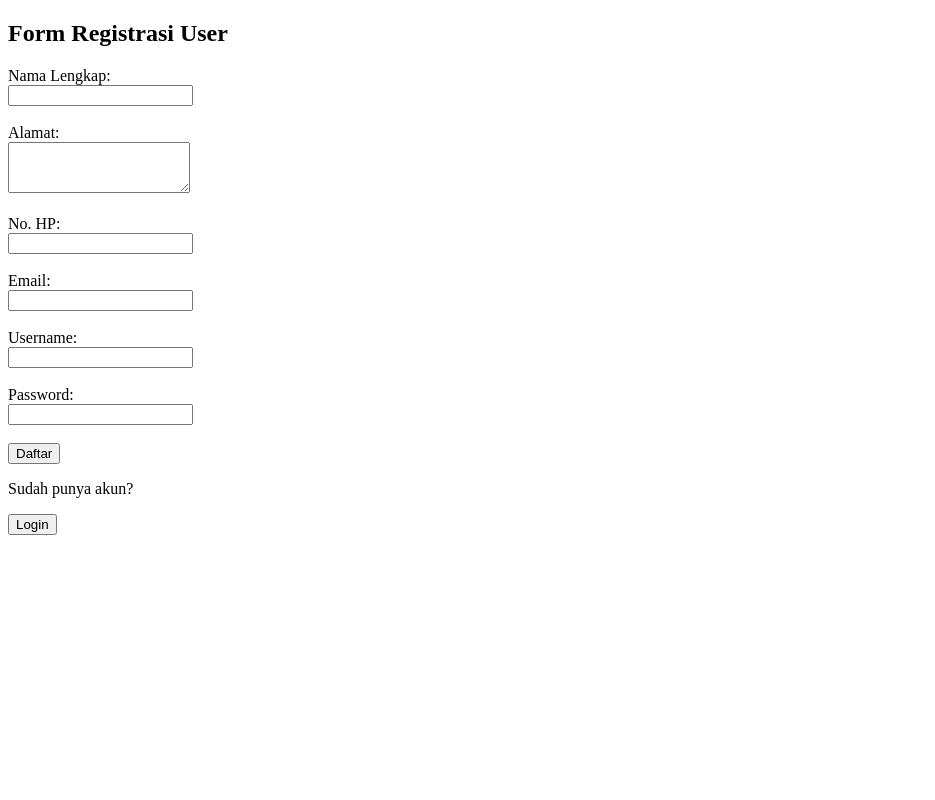
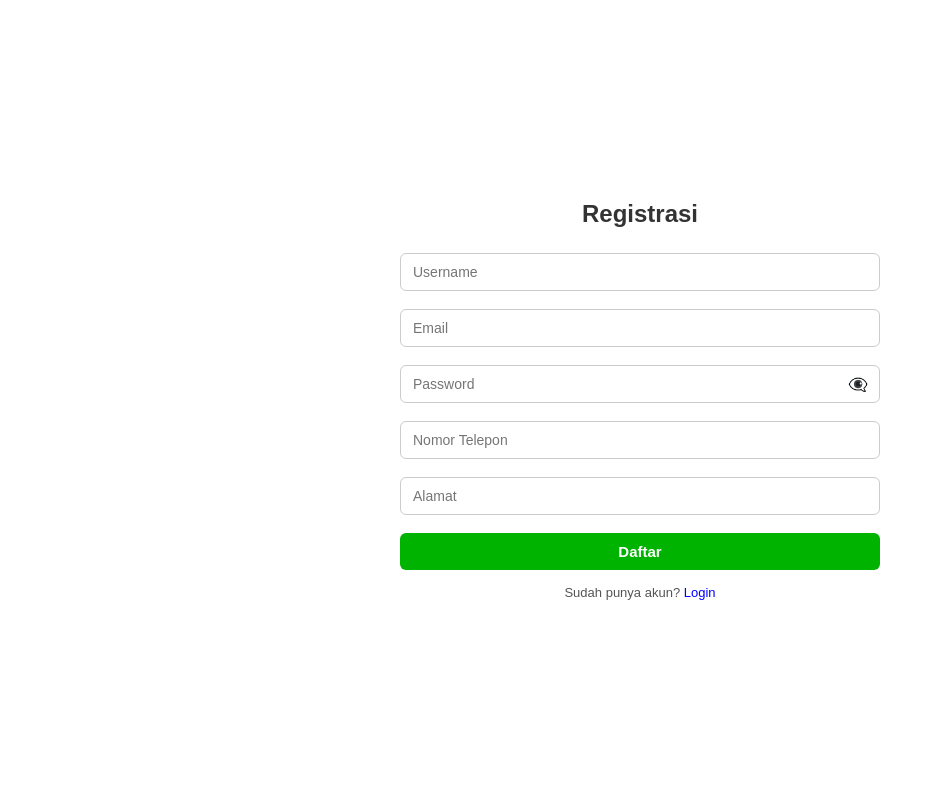
Before and after one commit to draprotez/AplikasiBankSampah, a PHP site: page /register.php in a window 1280 px wide. Shown: the whole page, without its empty margins (0-935 px from the left). Run offline with PHP 8.4, Linux system fonts and the light colour scheme.

Commit message:
menambahkan css pada login dan regist

```diff
--- /dev/null
+++ b/assets/css/register.css
@@ -0,0 +1,111 @@
+/* Reset dasar */
+* {
+    margin: 0;
+    padding: 0;
+    box-sizing: border-box;
+    font-family: "Poppins", sans-serif;
+}
+
+body {
+    background-color: #ffffff;
+    height: 100vh;
+    display: flex;
+    align-items: center;
+    justify-content: center;
+}
+
+.container {
+    width: 100%;
+    max-width: 480px;
+}
+
+.register-card {
+    text-align: center;
+}
+
+/* Judul */
+.register-card h2 {
+    font-size: 24px;
+    font-weight: 600;
+    margin-bottom: 25px;
+    color: #333;
+}
+
+/* Input field */
+.input-group {
+    margin-bottom: 18px;
+    position: relative; /* untuk menempatkan ikon mata */
+}
+
+.input-group input {
+    width: 100%;
+    padding: 10px 40px 10px 12px; /* spasi kanan lebih besar */
+    border: 1px solid #ccc;
+    border-radius: 6px;
+    font-size: 14px;
+    outline: none;
+    transition: 0.2s;
+}
+
+.input-group input:focus {
+    border-color: #00aa00;
+}
+
+/* Tombol daftar */
+.btn-register {
+    width: 100%;
+    background-color: #00b300;
+    color: white;
+    padding: 10px;
+    border: none;
+    border-radius: 6px;
+    font-weight: bold;
+    font-size: 15px;
+    cursor: pointer;
+    transition: 0.3s;
+}
+
+.btn-register:hover {
+    background-color: #009900;
+}
+
+/* Pesan error */
+.error {
+    color: red;
+    font-size: 13px;
+    margin-top: 5px;
+    margin-bottom: 10px;
+}
+
+/* Link ke login */
+.login-text {
+    margin-top: 15px;
+    font-size: 13px;
+    color: #555;
+}
+
+.login-text a {
+    color: #0000ff;
+    text-decoration: none;
+    font-weight: 500;
+}
+
+.login-text a:hover {
+    text-decoration: underline;
+}
+
+/* Ikon mata (toggle password) */
+.toggle-password {
+    position: absolute;
+    right: 12px;
+    top: 50%;
+    transform: translateY(-50%);
+    cursor: pointer;
+    font-size: 16px;
+    color: #777;
+    user-select: none;
+}
+
+.toggle-password:hover {
+    color: #000;
+}
--- a/register.php
+++ b/register.php
@@ -2,34 +2,65 @@
 <html lang="id">
 <head>
     <meta charset="UTF-8">
-    <title>Register User</title>
+    <title>Registrasi</title>
+    <link rel="stylesheet" href="assets/css/register.css">
 </head>
 <body>
-    <h2>Form Registrasi User</h2>
+    <div class="container">
+        <div class="register-card">
+            <h2>Registrasi</h2>
 
-    <form action="controller/registerController.php" method="POST">
-        <label for="nama">Nama Lengkap:</label><br>
-        <input type="text" id="nama" name="nama" required><br><br>
+            <form action="controller/registerController.php" method="POST">
+                <div class="input-group">
+                    <input type="text" id="username" name="username" placeholder="Username" required>
+                </div>
 
-        <label for="alamat">Alamat:</label><br>
-        <textarea id="alamat" name="alamat" rows="3" required></textarea><br><br>
+                <div class="input-group">
+                    <input type="email" id="email" name="email" placeholder="Email" required>
+                </div>
 
-        <label for="no_hp">No. HP:</label><br>
-        <input type="text" id="no_hp" name="no_hp" required><br><br>
+                <div class="input-group password-group">
+                    <input type="password" id="password" name="password" placeholder="Password" required>
+                    <span class="toggle-password" onclick="togglePassword()">👁️‍🗨️</span>
+                </div>
 
-        <label for="email">Email:</label><br>
-        <input type="email" id="email" name="email" required><br><br>
+                <div class="input-group">
+                    <input type="text" id="no_hp" name="no_hp" placeholder="Nomor Telepon" required>
+                </div>
 
-        <label for="username">Username:</label><br>
-        <input type="text" id="username" name="username" required><br><br>
+                <div class="input-group">
+                    <input type="text" id="alamat" name="alamat" placeholder="Alamat" required>
+                </div>
 
-        <label for="password">Password:</label><br>
-        <input type="password" id="password" name="password" required><br><br>
+                <?php
+                if (isset($_GET['error'])) {
+                    echo '<p class="error">' . htmlspecialchars($_GET['error']) . '</p>';
+                }
+                ?>
 
-        <button type="submit">Daftar</button>
-    </form>
+                <button type="submit" class="btn-register">Daftar</button>
+            </form>
 
-    <p>Sudah punya akun?</p>
-    <a href="login.php"><button type="button">Login</button></a>
+            <p class="login-text">
+                Sudah punya akun? <a href="login.php">Login</a>
+            </p>
+        </div>
+    </div>
+
+    <script>
+        // fungsi toggle untuk menampilkan/menyembunyikan password
+        function togglePassword() {
+            const passwordInput = document.getElementById("password");
+            const toggleIcon = document.querySelector(".toggle-password");
+
+            if (passwordInput.type === "password") {
+                passwordInput.type = "text";
+                toggleIcon.textContent = "👁️‍🗨️"; // ubah ikon jadi "tertutup"
+            } else {
+                passwordInput.type = "password";
+                toggleIcon.textContent = "👁️‍🗨️"; // ubah ikon jadi "terbuka"
+            }
+        }
+    </script>
 </body>
 </html>
```
Also changed, not shown: assets/css/login.css (added, +97 -0 lines), controller/registerController.php (+16 -15 lines), login.php (+33 -10 lines).
